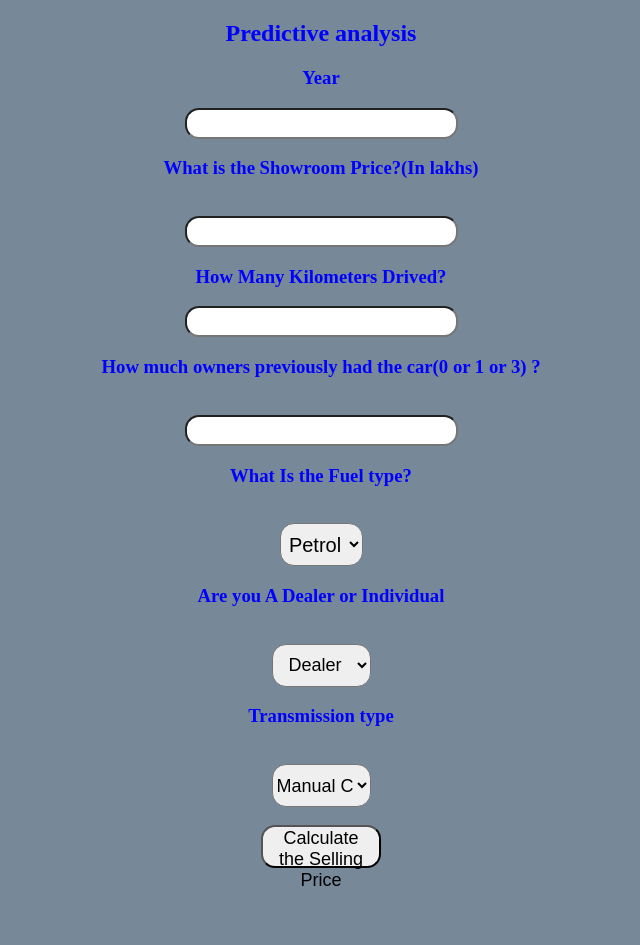
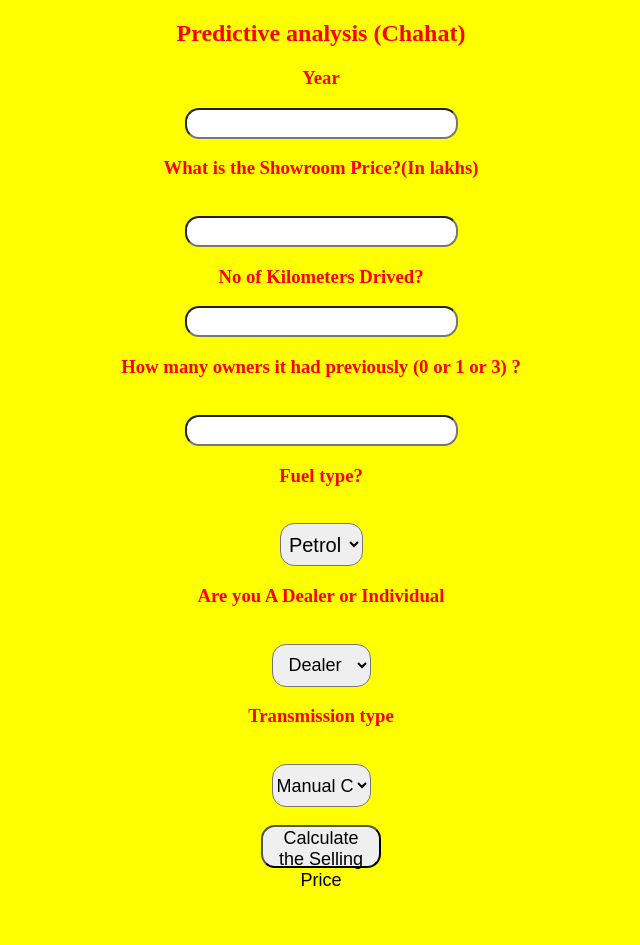
Before and after one commit to chahat2002/Car-Price-Predictions, a Flask app: page / in a window 1280 px wide. Shown: the whole page, without its empty margins (319-959 px from the left). Run offline with Flask 2, Linux system fonts and the light colour scheme; parts of the project's set-up code (start-up, migrations or seed data) failed here and were passed over.

Commit message:
Update index.html

```diff
--- a/templates/index.html
+++ b/templates/index.html
@@ -9,15 +9,15 @@
 
 <body>
 
-    <div style="color:blue">
+    <div style="color:red">
         <form action="{{ url_for('predict')}}" method="post">
-            <h2>Predictive analysis</h2>
+            <h2>Predictive analysis (Chahat)</h2>
             <h3>Year</h3>
             <input id="first" name="Year" type="number ">
             <h3>What is the Showroom Price?(In lakhs)</h3><br><input id="second" name="Present_Price" required="required">
-            <h3>How Many Kilometers Drived?</h3><input id="third" name="Kms_Driven" required="required">
-            <h3>How much owners previously had the car(0 or 1 or 3) ?</h3><br><input id="fourth" name="Owner" required="required">
-            <h3>What Is the Fuel type?</h3><br><select name="Fuel_Type_Petrol" id="fuel" required="required">
+            <h3>No of Kilometers Drived?</h3><input id="third" name="Kms_Driven" required="required">
+            <h3>How many owners it had previously (0 or 1 or 3) ?</h3><br><input id="fourth" name="Owner" required="required">
+            <h3>Fuel type?</h3><br><select name="Fuel_Type_Petrol" id="fuel" required="required">
                 <option value="Petrol">Petrol</option>
                 <option value="Diesel">Diesel</option>
                 <option value="Diesel">CNG</option>
@@ -48,7 +48,7 @@
 
     <style>
         body {
-            background-color: lightslategray;
+            background-color: yellow;
             text-align: center;
             padding: 0px;
         }
```
